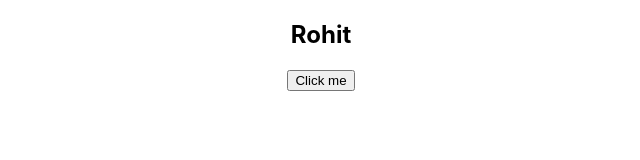
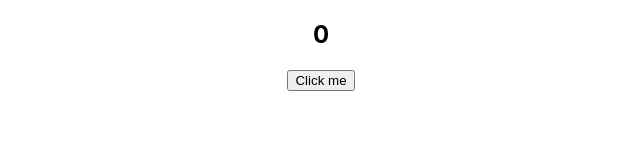
Before and after one commit to rohitbhardwaj9/react-js-tutorial, a React (Create React App) app in the folder learn-react/: page / in a window 1280 px wide. Shown: the top 160 px of the page, without its empty margins (319-959 px from the left). Built offline with nearby package versions, Linux system fonts and the light colour scheme.

Commit message:
increment by 1 on every click using state in class component

```diff
--- a/learn-react/src/App.js
+++ b/learn-react/src/App.js
@@ -7,13 +7,13 @@ class App extends Component{
   constructor(){
     super();
     this.state = {
-      data : "Rohit"
+      data : 0
     }
   }
 
   update(){
     // alert("Alert");
-    this.setState({data: "Bhardwaj"});
+    this.setState({data: this.state.data+1});
   }
 
 
```
